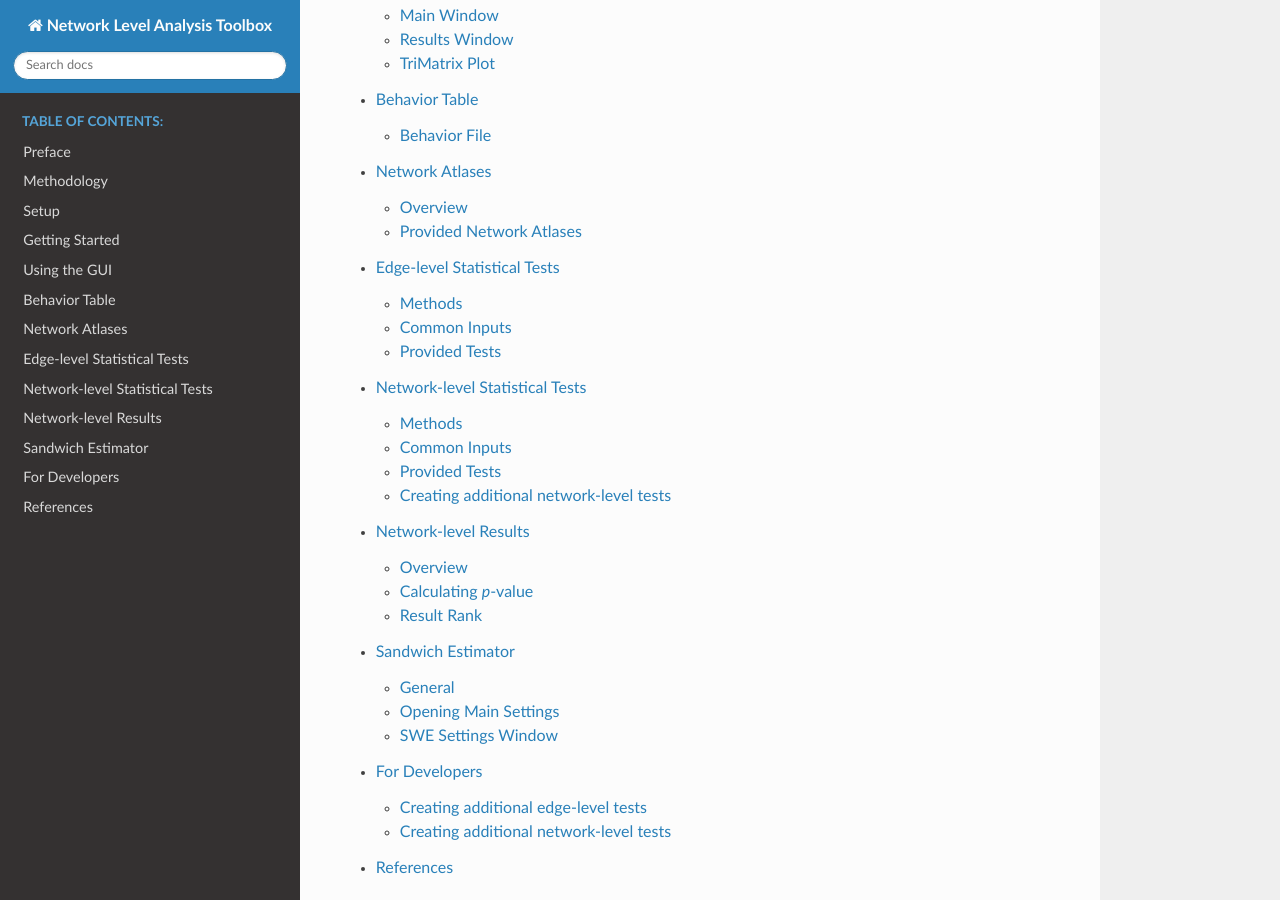
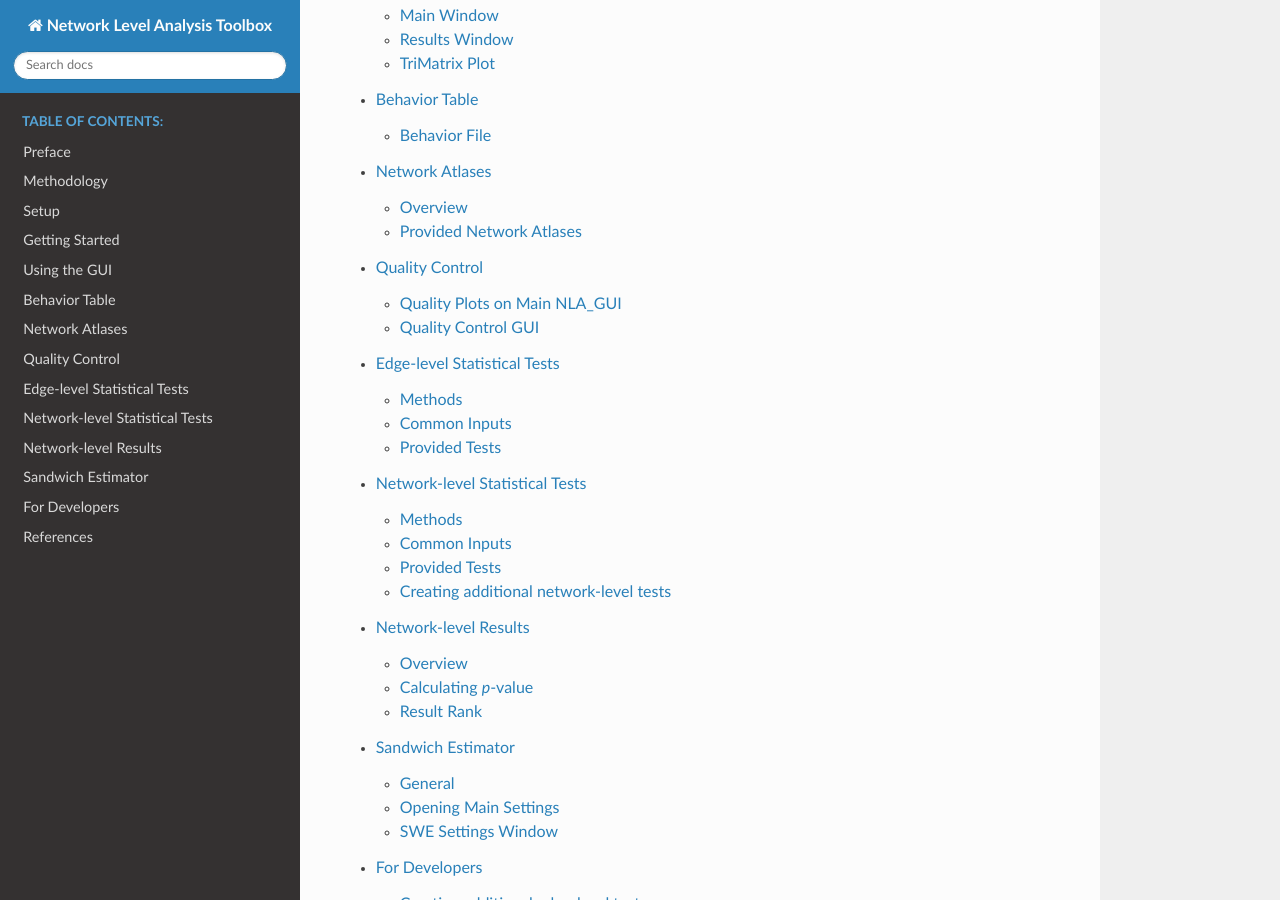
Before and after one commit to WheelockLab/NetworkLevelAnalysis, a Sphinx documentation site: the page built from docs/source/index.rst, in a window 1280 px wide and 900 px high, scrolled down 757 px. Built offline with Sphinx 7.4.7 and the Read the Docs theme 3.1.0, drawn with Linux system fonts in a browser that asks for light colours; some of the changed lines change nothing that is shown.

Commit message:
Quality control documentation (#154)
* initial create of quality control documentation readthedocs

* Exported mlapp files

* correct typo in qc gui image reference

* Correct typo in name of silhouette coefficient figure

---------

Co-authored-by: Github Action <action@github.com>

```diff
--- a/docs/source/index.rst
+++ b/docs/source/index.rst
@@ -17,6 +17,7 @@ Welcome to documentation for Network Level Analysis
    using_the_gui
    behavior_table
    network_atlases
+   quality_control
    edge_level_tests
    network_level_tests
    network_level_results
--- a/docs/source/quality_control.rst
+++ b/docs/source/quality_control.rst
@@ -0,0 +1,80 @@
+Quality Control
+==============================
+
+The NLA Toolbox offers various methods to perform quality control on input data before running permutation testing.
+These consist of plots that can be generated in the main ``NLA_GUI`` window, along with a dedicated Quality Control GUI that can be launched from the main window
+
+Quality Plots on Main NLA_GUI
+---------------------------
+
+Network Atlas Plot
+^^^^^^^^^^^^^^^^^^^^^^^^^^^^^^^^^^^^^^^^^^^
+
+After selecting a network atlas, the user can visualize the network atlas via the ``View`` button to the right of the ``Network Atlas`` selection button.
+
+The user can select from 3 options for Inflation, which controls how inflated the cortex will be drawn. The options correspond to 'Standard', 'Inflated', and 'Very Inflated'.
+
+If parcel information is available, the user can choose to display (or hide) that information by checking or unchecking the ``Surface parcels`` checkbox.
+
+
+Viewing average Functional Connectivity
+^^^^^^^^^^^^^^^^^^^^^^^^^^^^^^^^^^^^^^^^^^^
+
+With both a network atlas and functional connectivity data file loaded, the user can view a lower triangle plot of FC averaged over all current subjects.
+To do this, click the ``View`` button to the right of the button for loading Functional Connectivity.
+
+.. figure:: _static/fc_average_plot.png
+
+    Example plot of average functional connectivity
+
+Design Matrix
+^^^^^^^^^^^^^^^^^^^^^^^^^^^^^^^^^^^^^^^^^^^
+
+After loading behavior data and selecting behavior and covariate variables via the behavior table,
+the user can view the design matrix for the selected variables by clicking the ``View Design Matrix`` button below the behavior table.
+This will also display r-values for colinearity between selected behavior and covariate variables.
+
+.. figure:: _static/design_matrix.png
+
+    Example design matrix
+
+
+Quality Control GUI
+---------------------------
+
+The user can also access a separate dedicated set of quality control tests via the ``Run Quality Control`` button towards the right of the GUI.
+
+This control requires that the user has loaded a Network Atlas, Functional Connectivity, and Behavior data,
+and has selected a variable for Behavior.
+
+.. figure:: _static/quality_control_gui.png
+
+    Quality Control GUI
+
+
+Check Head Motion
+^^^^^^^^^^^^^^^^^^^^^^^^^^^^^^^^^^^^^^^^^^^
+
+If your selected behavior data from the main GUI included motion data, select the name of the corresponding variable in the ``Motion Field`` dropdown.
+Then clicking the ``Check Head Motion`` will display quality plots relating to FC-Motion correlation.
+
+View Silhouette Coefficient
+^^^^^^^^^^^^^^^^^^^^^^^^^^^^^^^^^^^^^^^^^^^
+
+The user can generate a triangle plot for the silhouette coefficent for information on how well the atlas model fits the connectivity data.
+If there is a network the user would like to exclude from the silhouette coefficient calculations (typically a network labeled 'None' or 'Unassigned'), the user can select that network for removal via the ``Unspecified/None "network"`` dropdown.
+To keep all networks provided in the original atlas, the user can set the dropdown to the 'N/A' option.
+
+.. figure:: _static/silhouette_coefficient_plot.png
+
+    Example normality plot
+
+Test Normality
+^^^^^^^^^^^^^^^^^^^^^^^^^^^^^^^^^^^^^^^^^^^
+
+The ``Test Normality`` button runs a Kolmogorov-Smirnov test on the edges within each net-pair block,
+and generates a plot of the p-values for each net-pair.
+
+.. figure:: _static/normality_plot.png
+
+    Example normality plot
```
Also changed, not shown: docs/source/_static/design_matrix.png (added), docs/source/_static/fc_average_plot.png (added), docs/source/_static/normality_plot.png (added), docs/source/_static/quality_control_gui.png (added), docs/source/_static/silhouette_coefficient_plot.png (added).
